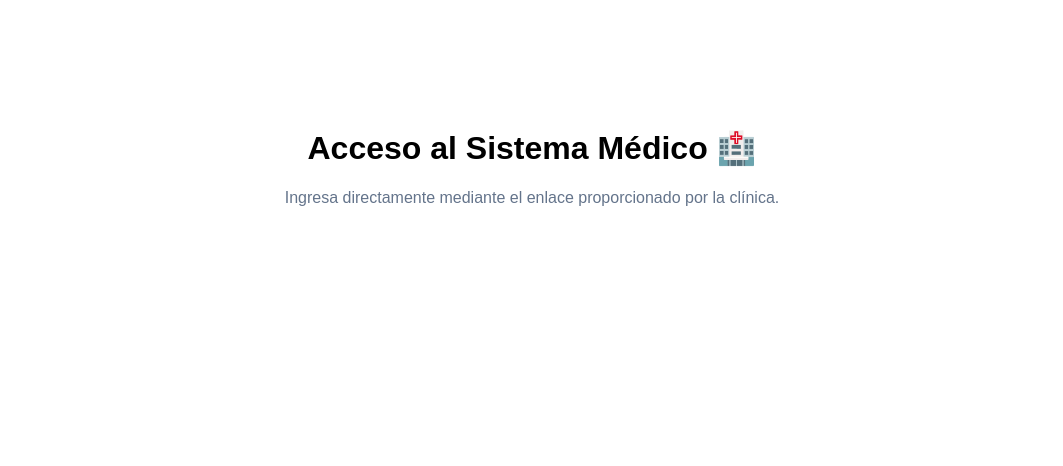
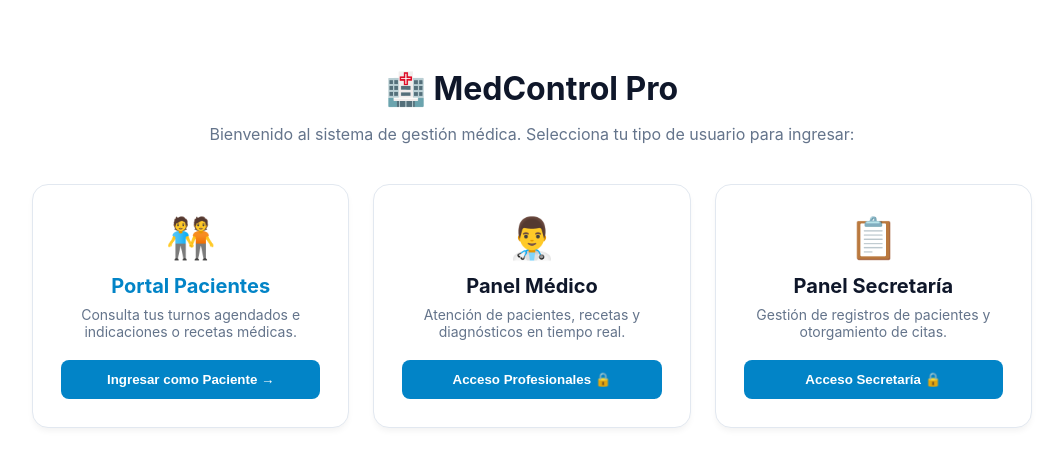
Before and after one commit to mafrancescone/app-frontend, a React (Vite) app: page / in a window 1280 px wide. Shown: the top 466 px of the page, without its empty margins (108-1171 px from the left). Built offline with nearby package versions, Linux system fonts and the light colour scheme.

Commit message:
Update App.jsx

```diff
--- a/src/App.jsx
+++ b/src/App.jsx
@@ -1,15 +1,16 @@
-import { BrowserRouter, Routes, Route, useNavigate } from "react-router-dom";
+import { BrowserRouter, Routes, Route, useNavigate, Link } from "react-router-dom";
 import { useState, useEffect } from "react";
 
 const API_URL = "https://api-medica.mafrancescones.workers.dev";
 
 const styles = {
   container: { maxWidth: "1000px", margin: "0 auto", padding: "20px", fontFamily: "'Inter', system-ui, -apple-system, sans-serif", color: "#1e293b" },
-  card: { backgroundColor: "#ffffff", padding: "24px", borderRadius: "16px", boxShadow: "0 4px 6px -1px rgba(0, 0, 0, 0.05)", border: "1px solid #e2e8f0" },
+  card: { backgroundColor: "#ffffff", padding: "28px", borderRadius: "16px", boxShadow: "0 4px 6px -1px rgba(0, 0, 0, 0.05)", border: "1px solid #e2e8f0" },
   input: { width: "100%", padding: "10px 14px", borderRadius: "8px", border: "1px solid #cbd5e1", fontSize: "14px", outline: "none", boxSizing: "border-box" },
   btnPrimary: { width: "100%", padding: "12px", backgroundColor: "#0284c7", color: "#fff", border: "none", borderRadius: "8px", fontWeight: "600", cursor: "pointer" },
   btnSuccess: { width: "100%", padding: "12px", backgroundColor: "#10b981", color: "#fff", border: "none", borderRadius: "8px", fontWeight: "600", cursor: "pointer" },
   btnDanger: { padding: "8px 16px", backgroundColor: "#ef4444", color: "#fff", border: "none", borderRadius: "8px", fontWeight: "600", cursor: "pointer" },
+  btnBack: { display: "inline-block", marginBottom: "16px", color: "#0284c7", textDecoration: "none", fontWeight: "600", fontSize: "14px" },
   btnSm: (bg) => ({ padding: "6px 12px", backgroundColor: bg, color: "#fff", border: "none", borderRadius: "6px", fontSize: "12px", fontWeight: "600", cursor: "pointer", marginRight: "6px" }),
   badge: (status) => {
     let bg = "#fef3c7"; let color = "#d97706";
@@ -21,6 +22,46 @@ const styles = {
   th: { backgroundColor: "#f1f5f9", padding: "12px 16px", textAlign: "left", fontSize: "13px", fontWeight: "600", color: "#475569", borderBottom: "1px solid #e2e8f0" },
   td: { padding: "14px 16px", fontSize: "14px", borderBottom: "1px solid #f1f5f9", color: "#334155" }
 };
+
+// --- PÁGINA PRINCIPAL / LANDING SELECCIÓN DE PORTALES ---
+function Home() {
+  const navigate = useNavigate();
+
+  return (
+    <div style={{ ...styles.container, textAlign: "center", paddingTop: "40px" }}>
+      <div style={{ marginBottom: "40px" }}>
+        <h1 style={{ fontSize: "32px", color: "#0f172a", marginBottom: "10px" }}>🏥 MedControl Pro</h1>
+        <p style={{ color: "#64748b", fontSize: "16px" }}>Bienvenido al sistema de gestión médica. Selecciona tu tipo de usuario para ingresar:</p>
+      </div>
+
+      <div style={{ display: "grid", gridTemplateColumns: "repeat(auto-fit, minmax(280px, 1fr))", gap: "24px" }}>
+        {/* Tarjeta Pacientes */}
+        <div style={{ ...styles.card, cursor: "pointer", transition: "transform 0.2s" }} onClick={() => navigate("/pacientes")}>
+          <div style={{ fontSize: "40px", marginBottom: "12px" }}>🧑‍🤝‍🧑</div>
+          <h2 style={{ fontSize: "20px", color: "#0284c7", margin: "0 0 8px 0" }}>Portal Pacientes</h2>
+          <p style={{ color: "#64748b", fontSize: "14px", margin: "0 0 20px 0" }}>Consulta tus turnos agendados e indicaciones o recetas médicas.</p>
+          <button style={styles.btnPrimary}>Ingresar como Paciente →</button>
+        </div>
+
+        {/* Tarjeta Médicos */}
+        <div style={{ ...styles.card, cursor: "pointer", transition: "transform 0.2s" }} onClick={() => navigate("/medico")}>
+          <div style={{ fontSize: "40px", marginBottom: "12px" }}>👨‍⚕️</div>
+          <h2 style={{ fontSize: "20px", color: "#0f172a", margin: "0 0 8px 0" }}>Panel Médico</h2>
+          <p style={{ color: "#64748b", fontSize: "14px", margin: "0 0 20px 0" }}>Atención de pacientes, recetas y diagnósticos en tiempo real.</p>
+          <button style={styles.btnPrimary}>Acceso Profesionales 🔒</button>
+        </div>
+
+        {/* Tarjeta Secretaría */}
+        <div style={{ ...styles.card, cursor: "pointer", transition: "transform 0.2s" }} onClick={() => navigate("/secretaria")}>
+          <div style={{ fontSize: "40px", marginBottom: "12px" }}>📋</div>
+          <h2 style={{ fontSize: "20px", color: "#0f172a", margin: "0 0 8px 0" }}>Panel Secretaría</h2>
+          <p style={{ color: "#64748b", fontSize: "14px", margin: "0 0 20px 0" }}>Gestión de registros de pacientes y otorgamiento de citas.</p>
+          <button style={styles.btnPrimary}>Acceso Secretaría 🔒</button>
+        </div>
+      </div>
+    </div>
+  );
+}
 
 // --- COMPONENTE DE LOGIN PARA STAFF ---
 function Login({ rol, onLogin }) {
@@ -47,7 +88,8 @@ function Login({ rol, onLogin }) {
   };
 
   return (
-    <div style={{ maxWidth: "400px", margin: "80px auto" }}>
+    <div style={{ maxWidth: "400px", margin: "60px auto" }}>
+      <Link to="/" style={styles.btnBack}>← Volver al Menú Principal</Link>
       <div style={styles.card}>
         <h2 style={{ textAlign: "center", marginBottom: "20px" }}>
           🔒 Acceso {rol === "medico" ? "Médico" : "Secretaría"}
@@ -63,7 +105,7 @@ function Login({ rol, onLogin }) {
   );
 }
 
-// --- PORTAL PACIENTES (LINK PÚBLICO/PACIENTES) ---
+// --- PORTAL PACIENTES ---
 function PortalPacientes() {
   const [citas, setCitas] = useState([]);
   const [busqueda, setBusqueda] = useState("");
@@ -76,6 +118,7 @@ function PortalPacientes() {
 
   return (
     <div style={styles.container}>
+      <Link to="/" style={styles.btnBack}>← Volver al Menú Principal</Link>
       <div style={styles.card}>
         <h2 style={{ margin: "0 0 10px 0", color: "#0284c7" }}>🏥 Portal de Consulta de Pacientes</h2>
         <p style={{ color: "#64748b", marginBottom: "20px" }}>Ingresa tu Nombre Completo para consultar tus turnos e indicaciones médicas:</p>
@@ -115,7 +158,7 @@ function PortalPacientes() {
   );
 }
 
-// --- PORTAL MÉRICO (REQUIERE CONTRASEÑA) ---
+// --- PORTAL MÉDICO ---
 function PortalMedico() {
   const [autenticado, setAutenticado] = useState(false);
   const [citas, setCitas] = useState([]);
@@ -148,7 +191,10 @@ function PortalMedico() {
   return (
     <div style={styles.container}>
       <div style={{ display: "flex", justifyContent: "space-between", alignItems: "center", marginBottom: "20px" }}>
-        <h2>👨‍⚕️ Panel de Atención Médica</h2>
+        <div>
+          <Link to="/" style={styles.btnBack}>← Menú Principal</Link>
+          <h2 style={{ margin: 0 }}>👨‍⚕️ Panel de Atención Médica</h2>
+        </div>
         <button onClick={() => setAutenticado(false)} style={styles.btnDanger}>Cerrar Sesión</button>
       </div>
 
@@ -193,7 +239,7 @@ function PortalMedico() {
   );
 }
 
-// --- PORTAL SECRETARÍA (REQUIERE CONTRASEÑA) ---
+// --- PORTAL SECRETARÍA ---
 function PortalSecretaria() {
   const [autenticado, setAutenticado] = useState(false);
   const [pacientes, setPacientes] = useState([]);
@@ -262,7 +308,10 @@ function PortalSecretaria() {
   return (
     <div style={styles.container}>
       <div style={{ display: "flex", justifyContent: "space-between", alignItems: "center", marginBottom: "20px" }}>
-        <h2>📋 Panel de Gestión de Secretaría</h2>
+        <div>
+          <Link to="/" style={styles.btnBack}>← Menú Principal</Link>
+          <h2 style={{ margin: 0 }}>📋 Panel de Gestión de Secretaría</h2>
+        </div>
         <button onClick={() => setAutenticado(false)} style={styles.btnDanger}>Cerrar Sesión</button>
       </div>
 
@@ -328,15 +377,10 @@ export default function App() {
   return (
     <BrowserRouter>
       <Routes>
+        <Route path="/" element={<Home />} />
         <Route path="/pacientes" element={<PortalPacientes />} />
         <Route path="/medico" element={<PortalMedico />} />
         <Route path="/secretaria" element={<PortalSecretaria />} />
-        <Route path="*" element={
-          <div style={{ textAlign: "center", padding: "100px 20px", fontFamily: "sans-serif" }}>
-            <h1>Acceso al Sistema Médico 🏥</h1>
-            <p style={{ color: "#64748b" }}>Ingresa directamente mediante el enlace proporcionado por la clínica.</p>
-          </div>
-        } />
       </Routes>
     </BrowserRouter>
   );
```
